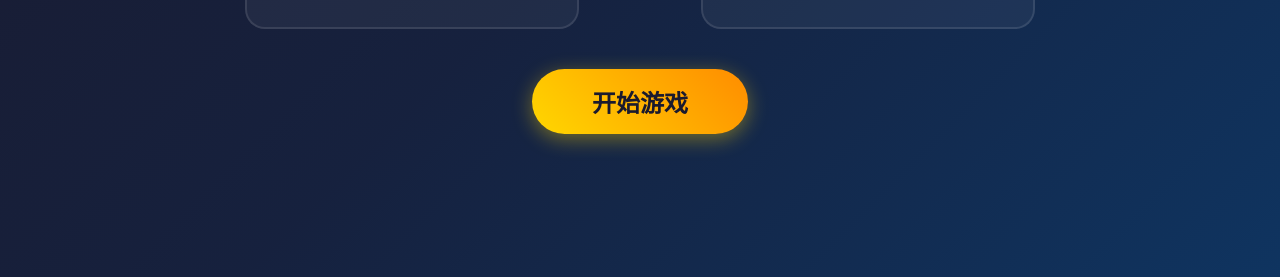
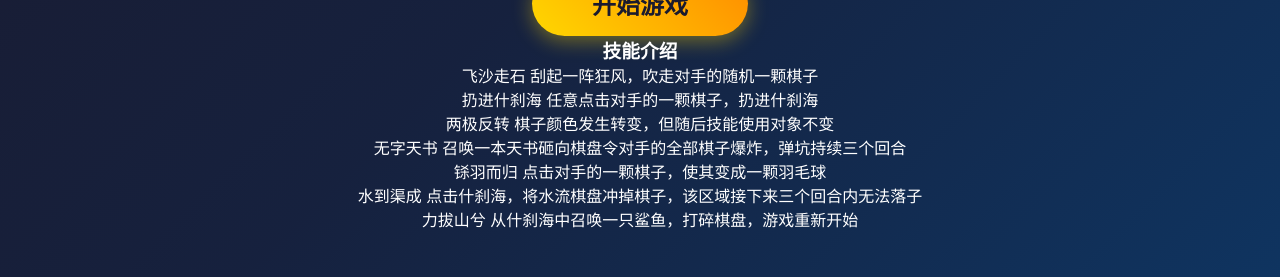
Before and after one commit to lioshurr-coder/jinengwuziqi, a plain HTML site: page index.html in a window 1280 px wide. Shown: the part 523-800 px from the top of the page. Drawn offline with Linux system fonts and the light colour scheme.

Commit message:
修改了45-81

```diff
--- a/index.html
+++ b/index.html
@@ -42,6 +42,41 @@
             </div>
 
             <button id="start-game-btn" class="start-btn">开始游戏</button>
+
+            <!-- 技能介绍 -->
+            <div class="skills-intro">
+                <h3 class="skills-intro-title">技能介绍</h3>
+                <div class="skills-list">
+                    <div class="skill-intro-item">
+                        <span class="skill-name">飞沙走石</span>
+                        <span class="skill-desc">刮起一阵狂风，吹走对手的随机一颗棋子</span>
+                    </div>
+                    <div class="skill-intro-item">
+                        <span class="skill-name">扔进什刹海</span>
+                        <span class="skill-desc">任意点击对手的一颗棋子，扔进什刹海</span>
+                    </div>
+                    <div class="skill-intro-item">
+                        <span class="skill-name">两极反转</span>
+                        <span class="skill-desc">棋子颜色发生转变，但随后技能使用对象不变</span>
+                    </div>
+                    <div class="skill-intro-item">
+                        <span class="skill-name">无字天书</span>
+                        <span class="skill-desc">召唤一本天书砸向棋盘令对手的全部棋子爆炸，弹坑持续三个回合</span>
+                    </div>
+                    <div class="skill-intro-item">
+                        <span class="skill-name">铩羽而归</span>
+                        <span class="skill-desc">点击对手的一颗棋子，使其变成一颗羽毛球</span>
+                    </div>
+                    <div class="skill-intro-item">
+                        <span class="skill-name">水到渠成</span>
+                        <span class="skill-desc">点击什刹海，将水流棋盘冲掉棋子，该区域接下来三个回合内无法落子</span>
+                    </div>
+                    <div class="skill-intro-item">
+                        <span class="skill-name">力拔山兮</span>
+                        <span class="skill-desc">从什刹海中召唤一只鲨鱼，打碎棋盘，游戏重新开始</span>
+                    </div>
+                </div>
+            </div>
         </div>
     </div>
 
```
